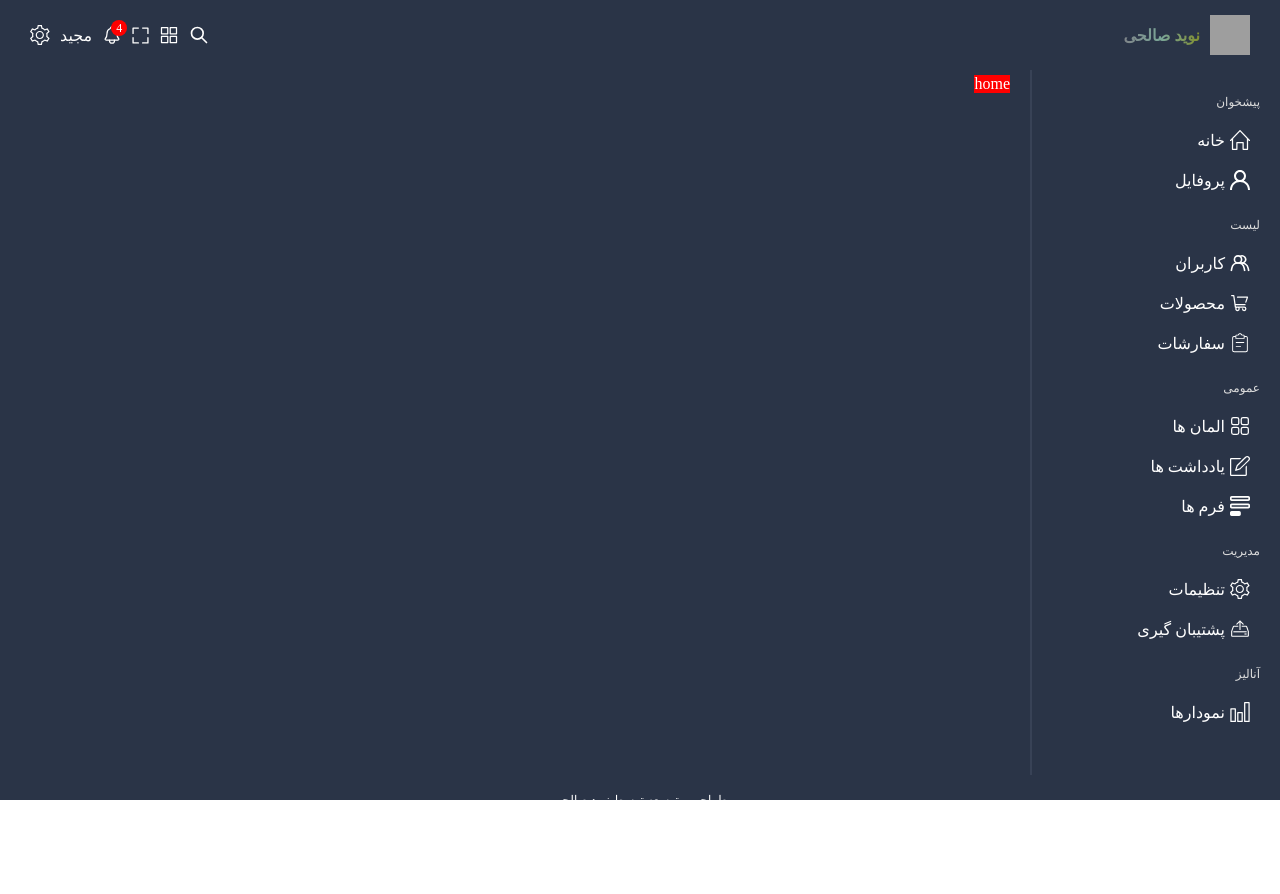
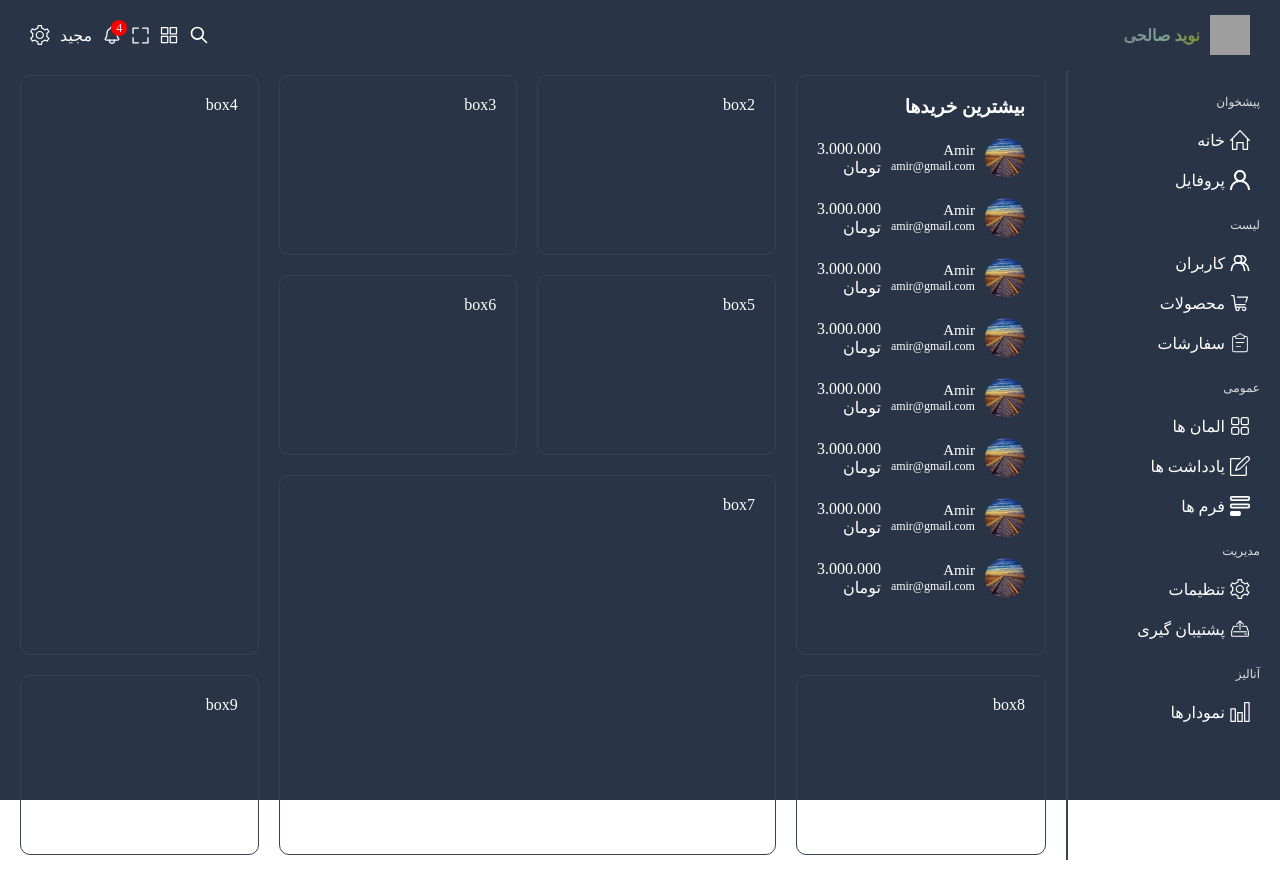
Before and after one commit to navidslh2/admin-dashbord, a React (Vite) app: page / in a window 1280 px wide. Shown: the top 894 px of the page. Before the commit the page ends 825 px from the top, so only its background shows below. Built offline with nearby package versions, Linux system fonts and the light colour scheme; grey boxes are pictures that could not be loaded.

Commit message:
feat(home):add TopDeals box

```diff
--- a/src/components/menu/menu.scss
+++ b/src/components/menu/menu.scss
@@ -1,4 +1,5 @@
-@import "../../styles/variables.scss";
+@use "../../styles/index.scss" as *;
+
 .menu {
     margin: 20px 0;
     display: flex;
@@ -20,7 +21,6 @@
             padding: 10px;
             border-radius: 10px;
             &:hover{
-
                 background-color: $soft-bg;
             }
         }
--- a/src/components/navbar/Navbar.tsx
+++ b/src/components/navbar/Navbar.tsx
@@ -1,10 +1,11 @@
+
 import "./navbar.scss";
 
 const Navbar = () => {
   return (
     <div className="navbar">
       <div className="logo">
-        <img src="../../../public/logo.png" alt="logo" />
+        <img src="/logo.png" alt="logo" />
         <p className="name">نوید صالحی</p>
       </div>
       <div className="icons">
--- a/src/components/navbar/navbar.scss
+++ b/src/components/navbar/navbar.scss
@@ -1,3 +1,4 @@
+@use '../../styles/index.scss' as *;
 .navbar {
   width: 100%;
   height: 70px;
@@ -6,9 +7,7 @@
   align-items: center;
   justify-content: space-between;
   .logo {
-    display: flex;
-    align-items: center;
-    justify-content: center;
+    @include flex-center;
     gap: 10px;
     img {
       width: 40px;
--- /dev/null
+++ b/src/components/topdeals/TopDeals.tsx
@@ -0,0 +1,25 @@
+import { topDealsUsers } from "../../data";
+import "./topDeals.scss";
+const TopDeals = () => {
+  return (
+    <div className="topDeals">
+      <h3>بیشترین خریدها</h3>
+      <div className="list">
+        {topDealsUsers.map(item => (
+          <div className="userItem" key={item.id}>
+            <div className="user">
+              <img src={item.img} alt={item.alt} />
+              <div className="userContainer">
+                <span className="userName">{item.username}</span>
+                <span className="email">{item.email}</span>
+              </div>
+            </div>
+            <span className="amount">{item.amount} تومان</span>
+          </div>
+        ))}
+      </div>
+    </div>
+  );
+};
+
+export default TopDeals;
--- /dev/null
+++ b/src/components/topdeals/topDeals.scss
@@ -0,0 +1,40 @@
+@use "../../styles/index.scss" as *;
+
+.topDeals {
+  width: 100%;
+  @include flex-column-top;
+  gap: 20px;
+  .list {
+    width: 100%;
+    @include flex-column-top;
+    gap: 20px;
+    .userItem {
+      width: 100%;
+      @include flex-space-between;
+      .user {
+        @include flex-center;
+        gap: 10px;
+        img {
+          width: 40px;
+          height: 40px;
+          object-fit: cover;
+          border-radius: 50%;
+        }
+        .userContainer {
+          @include flex-column-start;
+
+          .userName {
+            font-size: 15px;
+            text-transform: capitalize;
+          }
+          .email {
+            font-size: 12px;
+          }
+        }
+      }
+      .amount {
+        @include flex-center;
+      }
+    }
+  }
+}
--- a/src/data.ts
+++ b/src/data.ts
@@ -90,7 +90,7 @@ export const menu = [
         url: "/",
         icon: "/backup.svg",
         alt: "backup",
-      }
+      },
     ],
   },
   {
@@ -103,7 +103,74 @@ export const menu = [
         url: "/",
         icon: "/chart.svg",
         alt: "chart",
-      }
+      },
     ],
-  }
+  },
 ];
+
+export const topDealsUsers = [
+  {
+    id: 1,
+    img: "/user.jpg",
+    username: "amir",
+    email: "amir@gmail.com",
+    amount: "3.000.000",
+    alt:'userimage'
+  },
+  {
+    id: 2,
+    img: "/user.jpg",
+    username: "amir",
+    email: "amir@gmail.com",
+    amount: "3.000.000",
+    alt:'userimage'
+  },
+  {
+    id: 3,
+    img: "/user.jpg",
+    username: "amir",
+    email: "amir@gmail.com",
+    amount: "3.000.000",
+    alt:'userimage'
+  },
+  {
+    id: 4,
+    img: "/user.jpg",
+    username: "amir",
+    email: "amir@gmail.com",
+    amount: "3.000.000",
+    alt:'userimage'
+  },
+  {
+    id: 5,
+    img: "/user.jpg",
+    username: "amir",
+    email: "amir@gmail.com",
+    amount: "3.000.000",
+    alt:'userimage'
+  },
+  {
+    id: 6,
+    img: "/user.jpg",
+    username: "amir",
+    email: "amir@gmail.com",
+    amount: "3.000.000",
+    alt:'userimage'
+  },
+  {
+    id: 7,
+    img: "/user.jpg",
+    username: "amir",
+    email: "amir@gmail.com",
+    amount: "3.000.000",
+    alt:'userimage'
+  },
+  {
+    id: 8,
+    img: "/user.jpg",
+    username: "amir",
+    email: "amir@gmail.com",
+    amount: "3.000.000",
+    alt:'userimage'
+  },
+];
--- a/src/pages/home/Home.tsx
+++ b/src/pages/home/Home.tsx
@@ -1,11 +1,22 @@
-import './home.scss'
+import TopDeals from "../../components/topdeals/TopDeals";
+import "./home.scss";
 
 const Home = () => {
   return (
-    <div className='home'>
-      home
+    <div className="home">
+      <div className="box box1">
+        <TopDeals />
+      </div>
+      <div className="box box2">box2</div>
+      <div className="box box3">box3</div>
+      <div className="box box4">box4</div>
+      <div className="box box5">box5</div>
+      <div className="box box6">box6</div>
+      <div className="box box7">box7</div>
+      <div className="box box8">box8</div>
+      <div className="box box9">box9</div>
     </div>
-  )
-}
+  );
+};
 
-export default Home
+export default Home;
--- a/src/pages/home/home.scss
+++ b/src/pages/home/home.scss
@@ -1,3 +1,46 @@
+@use "../../styles/index.scss" as *;
+
 .home {
-  background-color: red;
+  height: 100%;
+  display: grid;
+  grid-template-columns: repeat(4, 1fr);
+  grid-auto-rows: minmax(180px, auto);
+  gap: 20px;
+  .box {
+    padding: 20px;
+    border: 1px solid $soft-bg;
+    border-radius: 10px;
+  }
+  .box1 {
+    grid-column: span 1;
+    grid-row: span 3;
+  }
+  .box9 {
+    grid-column: span 1;
+    grid-row: span 1;
+  }
+  .box2 {
+    grid-column: span 1;
+    grid-row: span 1;
+  }
+  .box5 {
+    grid-column: span 1;
+    grid-row: span 1;
+  }
+  .box3 {
+    grid-column: span 1;
+    grid-row: span 1;
+  }
+  .box6 {
+    grid-column: span 1;
+    grid-row: span 1;
+  }
+  .box4 {
+    grid-column: span 1;
+    grid-row: span 3;
+  }
+    .box7 {
+    grid-column: span 2;
+    grid-row: span 2;
+  }
 }
--- a/src/styles/global.scss
+++ b/src/styles/global.scss
@@ -1,4 +1,5 @@
-@import "./variables.scss";
+@use "./index.scss" as *;
+
 @font-face {
   font-family: "vazir";
   font-style: normal;
@@ -33,5 +34,6 @@ a {
   border-left: 2px solid $soft-bg;
 }
 .contentContainer {
+  width: 100%;
   padding: 5px 20px;
 }
--- /dev/null
+++ b/src/styles/index.scss
@@ -0,0 +1,2 @@
+@forward './mixin.scss';
+@forward "./variables.scss";
--- /dev/null
+++ b/src/styles/mixin.scss
@@ -0,0 +1,23 @@
+@mixin flex-center {
+    display: flex;
+    justify-content: center;
+    align-items: center;
+}
+@mixin flex-column-top {
+    display: flex;
+    flex-direction: column;
+    align-items: start;
+    justify-content: start;
+}
+@mixin flex-column-start {
+    display: flex;
+    flex-direction: column;
+    align-items: start;
+    justify-content: center;
+}
+@mixin flex-space-between {
+    display: flex;
+    align-items: center;
+    justify-content: space-between;
+    gap: 10px;
+}
```
Also changed, not shown: public/user.jpg (added).
